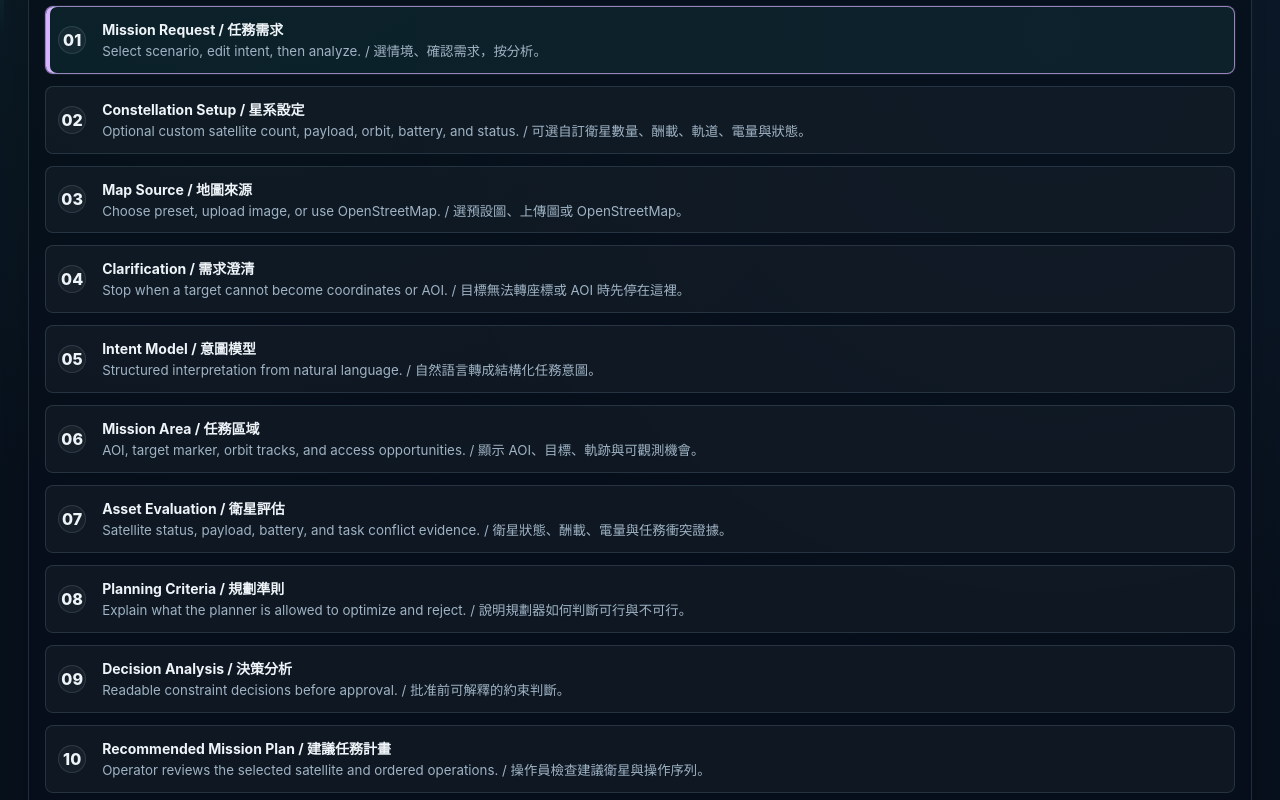
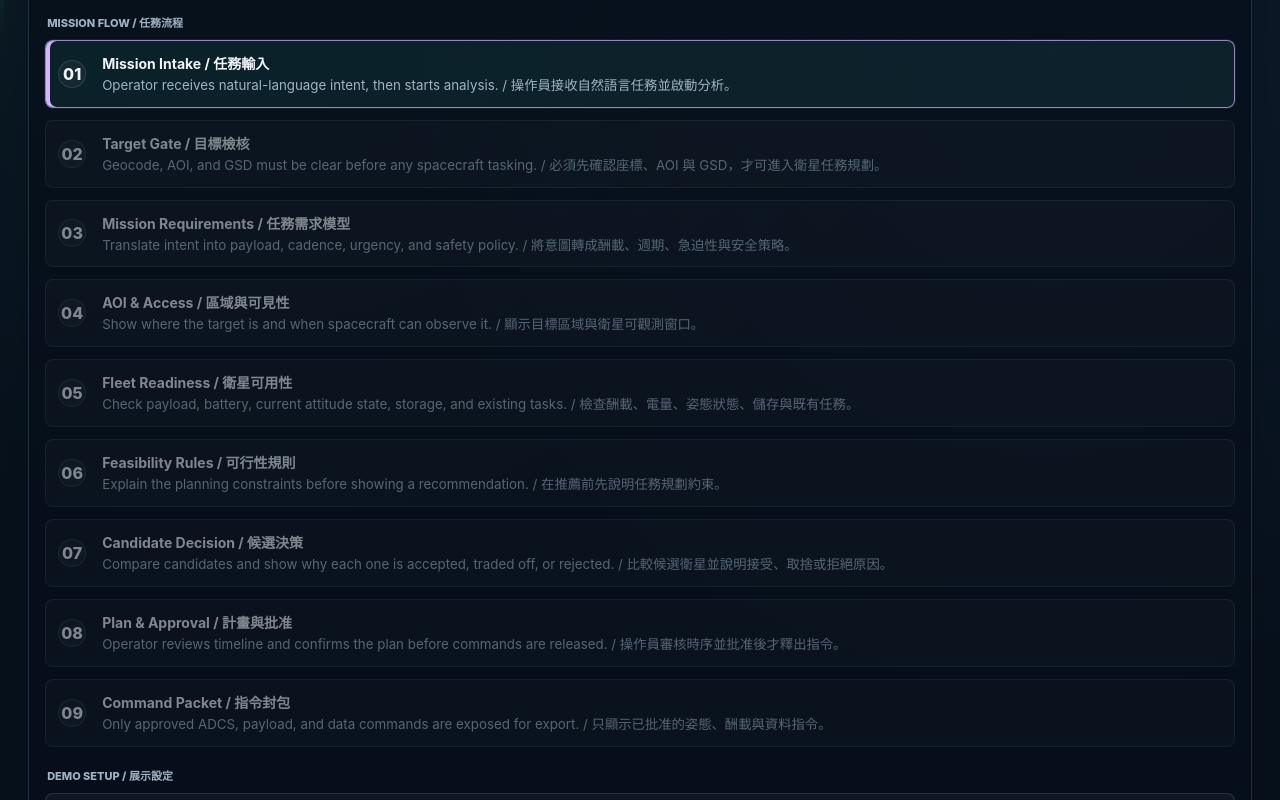
Before and after one commit to atlasforcn/innospace-demo, a Next.js app: page / in a window 1280 px wide. Shown: the part 540-1340 px from the top of the page. Built offline with nearby package versions, Linux system fonts and the light colour scheme.

Commit message:
Rework demo flow around satellite operator tasking logic

```diff
--- a/app/static-shell.html
+++ b/app/static-shell.html
@@ -66,7 +66,7 @@
             </div>
           </div>
 
-          <div class="panel mission-input phase-intake" data-phase-label="01 Intake / 任務輸入">
+          <div class="panel mission-input phase-intake" data-phase-label="01 Mission Intake / 任務輸入">
             <div class="panel-heading">
               <h2>Mission Request / 任務需求</h2>
               <span class="pill">Natural language / 自然語言</span>
@@ -86,7 +86,7 @@
             </div>
           </div>
 
-          <div class="panel custom-constellation-panel phase-setup" data-phase-label="02 Constellation Setup / 星系設定">
+          <div class="panel custom-constellation-panel phase-setup" data-phase-label="Setup A Fleet Sandbox / 星系沙盒">
             <div class="panel-heading">
               <h2>Custom Constellation / 自訂衛星星系</h2>
               <span class="pill muted">Test setup / 測試設定</span>
@@ -107,7 +107,7 @@
             </div>
           </div>
 
-          <div class="panel phase-setup" data-phase-label="03 Map Source / 地圖來源">
+          <div class="panel map-source-panel phase-setup" data-phase-label="Setup B Map Display / 地圖顯示">
             <div class="panel-heading">
               <h2>Mission Area Display / 任務區域顯示</h2>
               <span class="pill muted">Map source / 地圖來源</span>
@@ -130,7 +130,7 @@
             </div>
           </div>
 
-          <div class="panel phase-validate" data-phase-label="04 Clarify / 需求澄清">
+          <div class="panel phase-validate" data-phase-label="02 Target Gate / 目標檢核">
             <div class="panel-heading">
               <h2>Clarification Channel / 需求澄清</h2>
               <span class="pill muted">Input validation / 輸入檢查</span>
@@ -160,7 +160,7 @@
             </div>
           </div>
 
-          <div class="panel phase-interpret" data-phase-label="05 Intent Model / 意圖模型">
+          <div class="panel phase-interpret" data-phase-label="03 Requirements / 任務需求">
             <div class="panel-heading">
               <h2>Mission Abstraction / 任務抽象化</h2>
               <span class="pill">Structured intent / 結構化意圖</span>
@@ -168,7 +168,7 @@
             <dl id="intentSummary" class="key-value-list"></dl>
           </div>
 
-          <div class="panel mission-map-panel phase-area" data-phase-label="06 Mission Area / 任務區域">
+          <div class="panel mission-map-panel phase-area" data-phase-label="04 AOI & Access / 區域與可見性">
             <div class="panel-heading map-heading">
               <div>
                 <h2>Mission Area & Access Opportunities / 任務區域與可觀測機會</h2>
@@ -193,7 +193,7 @@
             </div>
           </div>
 
-          <div class="panel constellation-panel phase-evaluate" data-phase-label="07 Asset Evaluation / 衛星評估">
+          <div class="panel constellation-panel phase-evaluate" data-phase-label="05 Fleet Readiness / 衛星可用性">
             <div class="panel-heading">
               <h2>Constellation Snapshot / 星系狀態</h2>
               <span id="constellationBadge" class="pill muted">Awaiting analysis / 等待分析</span>
@@ -201,7 +201,7 @@
             <div id="satelliteCards" class="satellite-card-grid"></div>
           </div>
 
-          <div class="panel suitability-panel phase-evaluate" data-phase-label="08 Planning Criteria / 規劃準則">
+          <div class="panel suitability-panel phase-evaluate" data-phase-label="06 Feasibility Rules / 可行性規則">
             <div class="panel-heading">
               <h2>Suitability Factors / 任務適配指標</h2>
               <span class="pill muted">Planning model / 規劃模型</span>
@@ -209,7 +209,7 @@
             <div id="suitabilityMatrix" class="suitability-grid"></div>
           </div>
 
-          <div class="panel phase-evaluate" data-phase-label="09 Decision / 決策分析">
+          <div class="panel decision-panel phase-evaluate" data-phase-label="07 Candidate Decision / 候選決策">
             <div class="panel-heading">
               <h2>Decision Analysis / 決策分析</h2>
               <span class="pill">Constraint solver / 約束判斷</span>
@@ -217,7 +217,7 @@
             <div id="decisionTable" class="decision-table"></div>
           </div>
 
-          <div class="panel phase-approve" data-phase-label="10 Approve / 任務批准">
+          <div class="panel mission-plan-panel phase-approve" data-phase-label="08 Plan & Approval / 計畫與批准">
             <div class="panel-heading">
               <h2>Recommended Mission Plan / 建議任務計畫</h2>
               <span id="planStatus" class="pill muted">Awaiting analysis / 等待分析</span>
@@ -232,7 +232,7 @@
             </div>
           </div>
 
-          <div class="panel command-panel phase-command" data-phase-label="11 Command Packet / 指令封包">
+          <div class="panel command-panel phase-command" data-phase-label="09 Command Packet / 指令封包">
             <div class="panel-heading">
               <h2>Machine Command Packet / 機器指令封包</h2>
               <span id="commandStatus" class="pill muted">Locked until approval / 核准前鎖定</span>
--- a/public/script.js
+++ b/public/script.js
@@ -47,7 +47,20 @@ const nextStepButton = document.getElementById("nextStepButton");
 const currentStepBadge = document.getElementById("currentStepBadge");
 const currentStepTitle = document.getElementById("currentStepTitle");
 const currentStepHint = document.getElementById("currentStepHint");
-const presentationPanels = Array.from(document.querySelectorAll(".input-rail .panel, .output-rail .panel"));
+const presentationPanelSelectors = [
+  ".mission-input",
+  ".phase-validate",
+  ".phase-interpret",
+  ".mission-map-panel",
+  ".constellation-panel",
+  ".suitability-panel",
+  ".decision-panel",
+  ".mission-plan-panel",
+  ".command-panel",
+  ".custom-constellation-panel",
+  ".map-source-panel"
+];
+const presentationPanels = presentationPanelSelectors.map((selector) => document.querySelector(selector)).filter(Boolean);
 
 let activeScenario = "wildfire";
 let constructionResolved = false;
@@ -65,77 +78,88 @@ const presentationSteps = [
   {
     key: "request",
     phase: "01",
-    title: "Mission Request / 任務需求",
-    detail: "Select scenario, edit intent, then analyze. / 選情境、確認需求，按分析。"
-  },
-  {
-    key: "request",
+    group: "Mission Flow / 任務流程",
+    title: "Mission Intake / 任務輸入",
+    detail: "Operator receives natural-language intent, then starts analysis. / 操作員接收自然語言任務並啟動分析。"
+  },
+  {
+    key: "clarify",
     phase: "02",
-    title: "Constellation Setup / 星系設定",
-    detail: "Optional custom satellite count, payload, orbit, battery, and status. / 可選自訂衛星數量、酬載、軌道、電量與狀態。"
-  },
-  {
-    key: "request",
+    group: "Mission Flow / 任務流程",
+    title: "Target Gate / 目標檢核",
+    detail: "Geocode, AOI, and GSD must be clear before any spacecraft tasking. / 必須先確認座標、AOI 與 GSD，才可進入衛星任務規劃。"
+  },
+  {
+    key: "clarify",
     phase: "03",
-    title: "Map Source / 地圖來源",
-    detail: "Choose preset, upload image, or use OpenStreetMap. / 選預設圖、上傳圖或 OpenStreetMap。"
-  },
-  {
-    key: "clarify",
+    group: "Mission Flow / 任務流程",
+    title: "Mission Requirements / 任務需求模型",
+    detail: "Translate intent into payload, cadence, urgency, and safety policy. / 將意圖轉成酬載、週期、急迫性與安全策略。"
+  },
+  {
+    key: "plan",
     phase: "04",
-    title: "Clarification / 需求澄清",
-    detail: "Stop when a target cannot become coordinates or AOI. / 目標無法轉座標或 AOI 時先停在這裡。"
-  },
-  {
-    key: "clarify",
+    group: "Mission Flow / 任務流程",
+    title: "AOI & Access / 區域與可見性",
+    detail: "Show where the target is and when spacecraft can observe it. / 顯示目標區域與衛星可觀測窗口。"
+  },
+  {
+    key: "plan",
     phase: "05",
-    title: "Intent Model / 意圖模型",
-    detail: "Structured interpretation from natural language. / 自然語言轉成結構化任務意圖。"
+    group: "Mission Flow / 任務流程",
+    title: "Fleet Readiness / 衛星可用性",
+    detail: "Check payload, battery, current attitude state, storage, and existing tasks. / 檢查酬載、電量、姿態狀態、儲存與既有任務。"
   },
   {
     key: "plan",
     phase: "06",
-    title: "Mission Area / 任務區域",
-    detail: "AOI, target marker, orbit tracks, and access opportunities. / 顯示 AOI、目標、軌跡與可觀測機會。"
+    group: "Mission Flow / 任務流程",
+    title: "Feasibility Rules / 可行性規則",
+    detail: "Explain the planning constraints before showing a recommendation. / 在推薦前先說明任務規劃約束。"
   },
   {
     key: "plan",
     phase: "07",
-    title: "Asset Evaluation / 衛星評估",
-    detail: "Satellite status, payload, battery, and task conflict evidence. / 衛星狀態、酬載、電量與任務衝突證據。"
+    group: "Mission Flow / 任務流程",
+    title: "Candidate Decision / 候選決策",
+    detail: "Compare candidates and show why each one is accepted, traded off, or rejected. / 比較候選衛星並說明接受、取捨或拒絕原因。"
   },
   {
     key: "plan",
     phase: "08",
-    title: "Planning Criteria / 規劃準則",
-    detail: "Explain what the planner is allowed to optimize and reject. / 說明規劃器如何判斷可行與不可行。"
-  },
-  {
-    key: "plan",
+    group: "Mission Flow / 任務流程",
+    title: "Plan & Approval / 計畫與批准",
+    detail: "Operator reviews timeline and confirms the plan before commands are released. / 操作員審核時序並批准後才釋出指令。"
+  },
+  {
+    key: "export",
     phase: "09",
-    title: "Decision Analysis / 決策分析",
-    detail: "Readable constraint decisions before approval. / 批准前可解釋的約束判斷。"
-  },
-  {
-    key: "approve",
-    phase: "10",
-    title: "Recommended Mission Plan / 建議任務計畫",
-    detail: "Operator reviews the selected satellite and ordered operations. / 操作員檢查建議衛星與操作序列。"
-  },
-  {
-    key: "export",
-    phase: "11",
+    group: "Mission Flow / 任務流程",
     title: "Command Packet / 指令封包",
-    detail: "Approved ADCS, payload, and data commands stay inside the command boundary. / 已批准的姿態、酬載與資料指令維持在邊界內。"
+    detail: "Only approved ADCS, payload, and data commands are exposed for export. / 只顯示已批准的姿態、酬載與資料指令。"
+  },
+  {
+    key: "setup",
+    phase: "A",
+    group: "Demo Setup / 展示設定",
+    title: "Fleet Sandbox / 星系沙盒",
+    detail: "Optional demo-only constellation edits for what-if testing. / 展示用自訂星系，供情境測試。"
+  },
+  {
+    key: "setup",
+    phase: "B",
+    group: "Demo Setup / 展示設定",
+    title: "Map Display / 地圖顯示",
+    detail: "Optional visualization source; it does not change flight tasking. / 可選視覺化底圖，不改變飛行任務。"
   }
 ];
 
 const workflowStepToPanel = {
   request: 0,
-  clarify: 3,
-  plan: 5,
-  approve: 9,
-  export: 10
+  clarify: 1,
+  plan: 3,
+  approve: 7,
+  export: 8
 };
 
 const mapImagePresets = {
@@ -272,15 +296,21 @@ function stepHintFromPanel(panel) {
 }
 
 function renderPresentationFlow() {
+  let currentGroup = "";
   operatorProgress.innerHTML = presentationSteps
     .map(
-      ({ key, phase, title, detail }, index) => `
-        <button class="progress-step" type="button" data-step="${key}" data-panel-index="${index}">
-          <span>${phase}</span>
-          <strong>${title}</strong>
-          <small>${detail}</small>
-        </button>
-      `
+      ({ key, phase, group, title, detail }, index) => {
+        const groupLabel = group !== currentGroup ? `<div class="flow-section-label">${group}</div>` : "";
+        currentGroup = group;
+        return `
+          ${groupLabel}
+          <button class="progress-step" type="button" data-step="${key}" data-panel-index="${index}">
+            <span>${phase}</span>
+            <strong>${title}</strong>
+            <small>${detail}</small>
+          </button>
+        `;
+      }
     )
     .join("");
 
@@ -292,18 +322,21 @@ function renderPresentationFlow() {
 
 function syncPresentationFlowClasses(state) {
   const progressByState = {
-    idle: { completeThrough: -1, activeIndex: activePresentationStepIndex },
-    blocked: { completeThrough: 2, activeIndex: 3, blockedIndex: 3 },
-    planned: { completeThrough: 8, activeIndex: 9 },
-    approved: { completeThrough: 10, activeIndex: 10 }
+    idle: { completeThrough: -1, availableThrough: 0 },
+    blocked: { completeThrough: 0, availableThrough: 1, blockedIndex: 1 },
+    planned: { completeThrough: 7, availableThrough: 7 },
+    approved: { completeThrough: 8, availableThrough: 8 },
+    exported: { completeThrough: 8, availableThrough: 8 }
   };
   const progress = progressByState[state] || progressByState.idle;
 
   progressSteps.forEach((step) => {
     const index = Number(step.dataset.panelIndex);
+    const setup = presentationSteps[index]?.key === "setup";
     step.classList.toggle("complete", index <= progress.completeThrough);
-    step.classList.toggle("active", index === progress.activeIndex);
+    step.classList.toggle("active", index === activePresentationStepIndex);
     step.classList.toggle("blocked", index === progress.blockedIndex);
+    step.classList.toggle("locked", !setup && index > progress.availableThrough);
     step.classList.toggle("presentation-current", index === activePresentationStepIndex);
   });
 }
@@ -1527,7 +1560,7 @@ async function analyzeMission() {
   if (activeScenario === "wildfire") {
     renderWildfire();
     approveButton.disabled = !activeCommandPacket;
-    goToPresentationStep(4);
+    goToPresentationStep(1);
     appendLlmIntentSummary(await llmPromise);
     updatePresentationStep();
     return;
@@ -1536,7 +1569,7 @@ async function analyzeMission() {
   if (!constructionResolved) {
     renderConstruction(false);
     approveButton.disabled = true;
-    goToPresentationStep(3);
+    goToPresentationStep(1);
     appendLlmIntentSummary(await llmPromise);
     updatePresentationStep();
     return;
@@ -1544,7 +1577,7 @@ async function analyzeMission() {
 
   renderConstruction(true);
   approveButton.disabled = !activeCommandPacket;
-  goToPresentationStep(4);
+  goToPresentationStep(2);
   appendLlmIntentSummary(await llmPromise);
   updatePresentationStep();
 }
@@ -1574,7 +1607,7 @@ function approveMission() {
   commandOutput.textContent = JSON.stringify(activeCommandPacket || scenarios[activeScenario].command, null, 2);
   exportButton.disabled = false;
   updateWorkflowProgress("approved");
-  goToPresentationStep(10);
+  goToPresentationStep(8);
 }
 
 function exportCommandPacket() {
@@ -1584,7 +1617,8 @@ function exportCommandPacket() {
 
   commandStatus.textContent = "Export simulated for demo / 展示用匯出已完成";
   exportButton.textContent = "Packet Exported / 指令已匯出";
-  goToPresentationStep(10);
+  updateWorkflowProgress("exported");
+  goToPresentationStep(8);
 }
 
 mapImageSelect.addEventListener("change", () => {
@@ -1667,7 +1701,7 @@ customConstellationToggle.addEventListener("change", () => {
 drawAoiButton.addEventListener("click", () => {
   aoiHint.classList.remove("hidden");
   mapCaption.textContent = "AOI drawing mode active. Click the map to confirm the construction site boundary. / 已進入 AOI 框選模式，請點擊地圖確認工地範圍。";
-  goToPresentationStep(5);
+  goToPresentationStep(3);
 });
 
 document.querySelector(".mission-map").addEventListener("click", () => {
--- a/public/styles.css
+++ b/public/styles.css
@@ -380,6 +380,14 @@ h2 {
   grid-template-columns: 1fr;
 }
 
+.flow-section-label {
+  margin: 8px 2px -2px;
+  color: var(--muted);
+  font-size: 11px;
+  font-weight: 800;
+  text-transform: uppercase;
+}
+
 .progress-step {
   appearance: none;
   display: grid;
@@ -445,9 +453,14 @@ h2 {
   background: rgba(255, 180, 79, 0.09);
 }
 
+.progress-step.locked {
+  opacity: 0.52;
+}
+
 .progress-step.presentation-current {
   border-color: rgba(214, 180, 255, 0.68);
   box-shadow: inset 4px 0 0 var(--phase-command), 0 0 0 1px rgba(214, 180, 255, 0.08);
+  opacity: 1;
 }
 
 .guided-workflow {
--- a/styles.css
+++ b/styles.css
@@ -380,6 +380,14 @@ h2 {
   grid-template-columns: 1fr;
 }
 
+.flow-section-label {
+  margin: 8px 2px -2px;
+  color: var(--muted);
+  font-size: 11px;
+  font-weight: 800;
+  text-transform: uppercase;
+}
+
 .progress-step {
   appearance: none;
   display: grid;
@@ -445,9 +453,14 @@ h2 {
   background: rgba(255, 180, 79, 0.09);
 }
 
+.progress-step.locked {
+  opacity: 0.52;
+}
+
 .progress-step.presentation-current {
   border-color: rgba(214, 180, 255, 0.68);
   box-shadow: inset 4px 0 0 var(--phase-command), 0 0 0 1px rgba(214, 180, 255, 0.08);
+  opacity: 1;
 }
 
 .guided-workflow {
```
Also changed, not shown: index.html (+11 -11 lines), script.js (+101 -67 lines), 1 other file (tests, documents, lock files or other folders).
